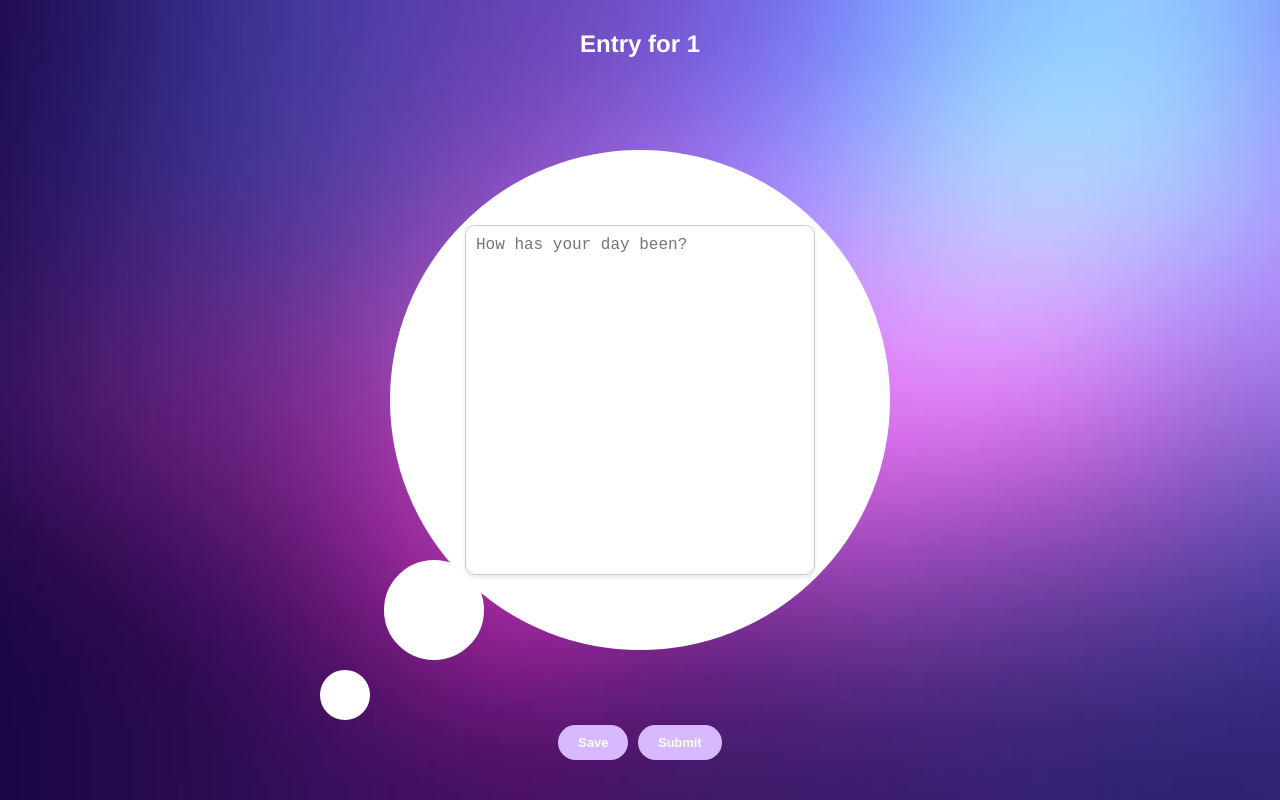
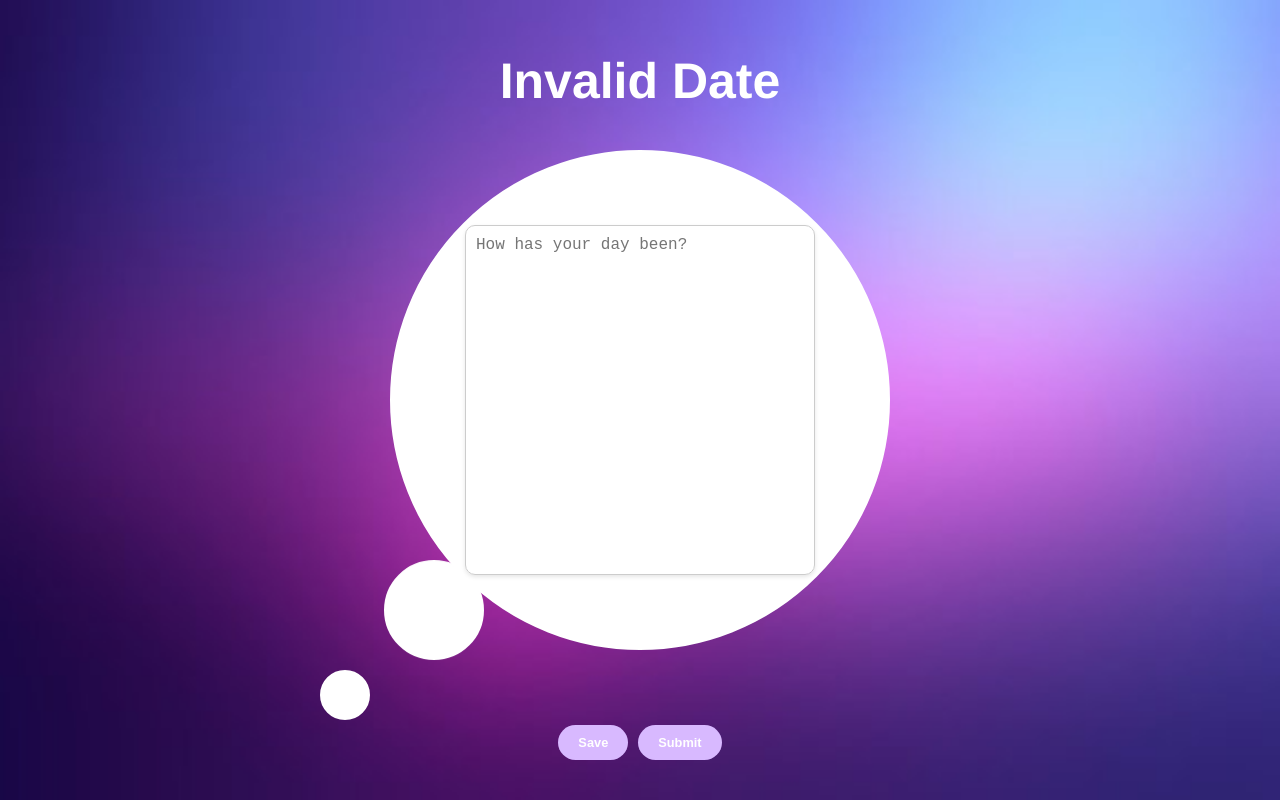
Before and after one commit to ryanvu2/LAHACKS24, a React (Create React App) app in the folder frontend/my-app/: page /thought/1 in a window 1280 px wide. Built offline with nearby package versions, Linux system fonts and the light colour scheme; no server answers.

Commit message:
Translates actual month name on thought bubble

```diff
--- a/frontend/my-app/src/pages/user/ThoughtBubble.css
+++ b/frontend/my-app/src/pages/user/ThoughtBubble.css
@@ -20,6 +20,7 @@ body {
   padding: 10px 0;  /* Add some vertical padding */
   z-index: 1000;    /* Ensure it's above other content */
   color: white;
+  font-size: 50px;
 }
 
 .thought-bubble-container {
--- a/frontend/my-app/src/pages/user/Thoughts.jsx
+++ b/frontend/my-app/src/pages/user/Thoughts.jsx
@@ -10,6 +10,17 @@ const ThoughtBubble = () => {
     const { date } = useParams();
     const [text, setText] = useState('');
     const userId = "66240a210a2fda00fd163212";
+
+    const formatDate = (dateStr) => {
+        const [month, day] = dateStr.split('-').map(Number); // Convert 'MM-DD' to numbers
+        const dateObj = new Date(new Date().getFullYear(), month - 1, day); // Months are 0-indexed in JS Date
+        return dateObj;
+    };
+
+    const getFormattedDate = (dateStr) => {
+        const dateObj = formatDate(dateStr);
+        return dateObj.toLocaleDateString('en-US', { month: 'long', day: 'numeric' });
+    };
 
     useEffect(() => {
         const fetchText = async () => {
@@ -35,7 +46,7 @@ const ThoughtBubble = () => {
         } catch (error) {
             console.error('Failed to update text:', error);
         }
-        navigate('/')
+        navigate('/');
     };
 
     const handleSubmit = () => {
@@ -53,7 +64,7 @@ const ThoughtBubble = () => {
 
     return (
         <div className="thought-bubble-container">
-            <h2 className="bubbleHeader">Entry for {date}</h2>
+            <h2 className="bubbleHeader">{getFormattedDate(date)}</h2>
             <div className="bubble small-bubble1"></div>
             <div className="bubble small-bubble2"></div>
             <div className="bubble big-bubble">
```
